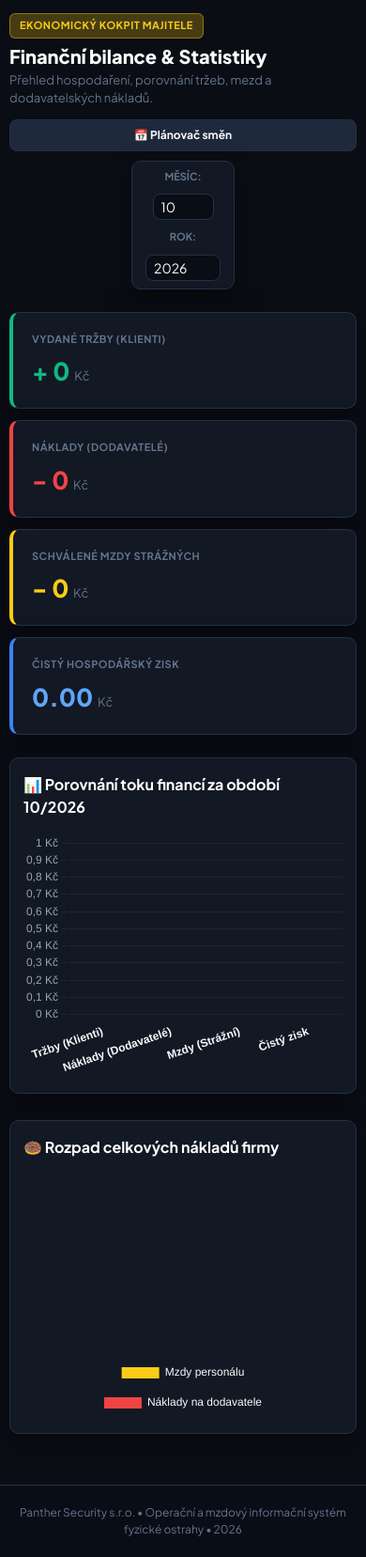
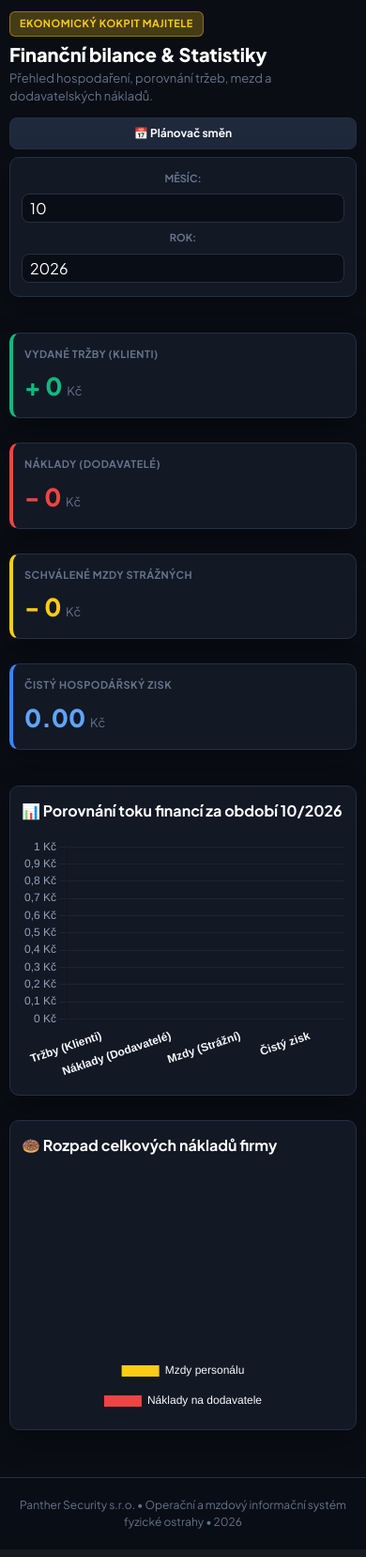
Before and after one commit to lukashejna01/panther-security-test, a Django app: page /dashboard/ in a window 390 px wide. Shown: the part 54-1711 px from the top of the page at 94% size. Run offline with Django 4.2, Linux system fonts and the light colour scheme; the visitor is signed in with stand-in values (Sample User, id 1); data that the repository does not hold is empty.

Commit message:
Vynucena mobilni responzivita a zvednuti verze css na v3.5

```diff
--- a/static/css/style.css
+++ b/static/css/style.css
@@ -477,3 +477,100 @@ footer {
         justify-content: space-between !important;
     }
 }
+
+/* ==========================================================================
+   FORCE MOBILE RESPONSIVENESS (IPHONE & SMARTPHONES)
+   ========================================================================== */
+@media screen and (max-width: 768px) {
+    /* 1. Zamezení jakéhokoliv horizontálního posunu */
+    html, body {
+        overflow-x: hidden !important;
+        width: 100% !important;
+        position: relative;
+    }
+
+    .main-container {
+        padding: 12px 10px !important;
+        width: 100% !important;
+        max-width: 100vw !important;
+        box-sizing: border-box !important;
+    }
+
+    .card {
+        padding: 14px 12px !important;
+        margin-bottom: 14px !important;
+        width: 100% !important;
+        box-sizing: border-box !important;
+        border-radius: 10px !important;
+    }
+
+    /* 2. Rozpad všech inline gridů na 1 sloupec (Nábor i Karty bilance) */
+    div[style*="display: grid"],
+    div[style*="grid-template-columns"] {
+        display: flex !important;
+        flex-direction: column !important;
+        width: 100% !important;
+        gap: 12px !important;
+    }
+
+    /* 3. Rozpad vodorovných lišt a hlaviček */
+    div[style*="display: flex; justify-content: space-between"] {
+        flex-direction: column !important;
+        align-items: stretch !important;
+        gap: 12px !important;
+    }
+
+    /* Ovládací lišta období ve fakturaci */
+    .card form[method="get"] {
+        display: flex !important;
+        flex-direction: column !important;
+        width: 100% !important;
+        gap: 8px !important;
+    }
+
+    .card form[method="get"] select {
+        width: 100% !important;
+        min-width: 0 !important;
+    }
+
+    /* Šipky a název měsíce v liště */
+    div[style*="display: flex; align-items: center; gap: 12px"] {
+        width: 100% !important;
+        justify-content: space-between !important;
+        flex-wrap: wrap !important;
+    }
+
+    /* 4. Tlačítka akcí na plnou šířku */
+    div[style*="display: flex; gap: 10px"],
+    div[style*="display: flex; gap: 12px"] {
+        display: flex !important;
+        flex-direction: column !important;
+        width: 100% !important;
+        gap: 8px !important;
+    }
+
+    .btn {
+        width: 100% !important;
+        box-sizing: border-box !important;
+        text-align: center !important;
+        justify-content: center !important;
+    }
+
+    /* V tabulkách tlačítka ponechat kompaktní */
+    .table td .btn {
+        width: auto !important;
+    }
+
+    /* 5. Vstupy formulářů */
+    input, select, textarea, .form-control {
+        width: 100% !important;
+        box-sizing: border-box !important;
+        font-size: 16px !important; /* Zabrání zoomování na iOS Safari při kliknutí */
+    }
+
+    /* 6. Texty */
+    h1 {
+        font-size: 20px !important;
+        word-break: break-word !important;
+    }
+}
--- a/templates/base.html
+++ b/templates/base.html
@@ -10,7 +10,7 @@
     <link rel="preconnect" href="https://fonts.gstatic.com" crossorigin>
     <link href="https://fonts.googleapis.com/css2?family=Plus+Jakarta+Sans:wght@400;500;600;700;800;900&display=swap" rel="stylesheet">
 
-    <link rel="stylesheet" href="{% static 'css/style.css' %}?v=2.1">
+    <link rel="stylesheet" href="{% static 'css/style.css' %}?v=3.5">
     <script defer src="{% static 'js/main.js' %}?v=2.1"></script>
 </head>
 <body>
```
